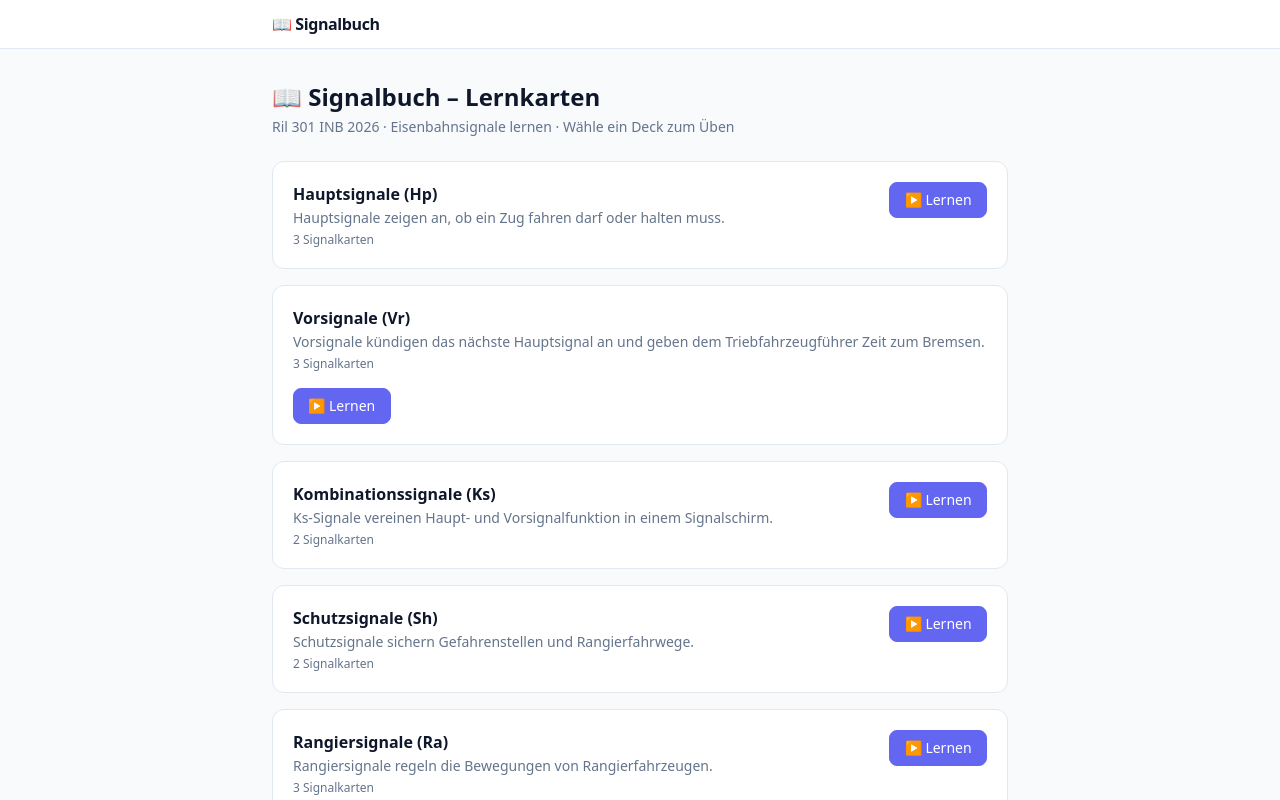
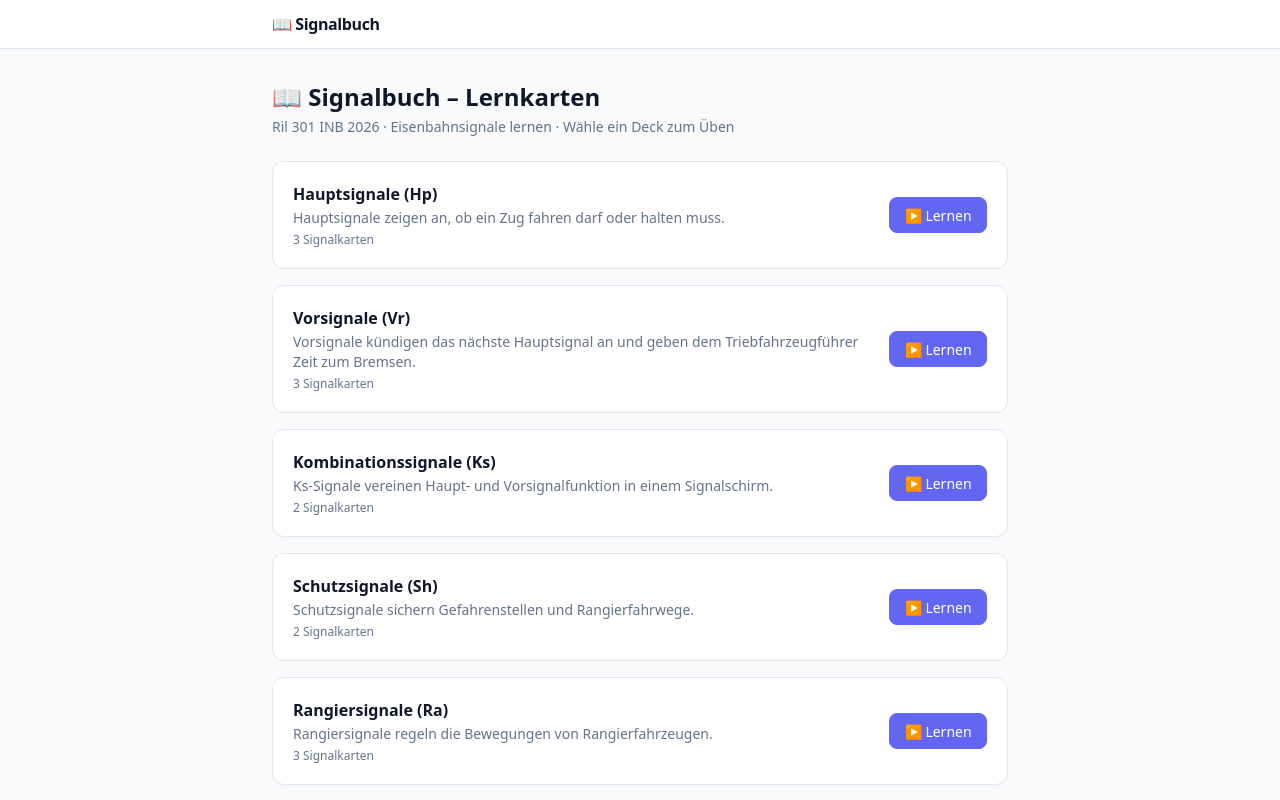
Before and after one commit to TomWkm-pixel/signalbuch-flashcards, a Next.js app: page / in a window 1280 px wide. Shown: the top 800 px of the page. Built offline with nearby package versions, Linux system fonts and the light colour scheme.

Commit message:
fix: prevent Lernen button from wrapping to new line

```diff
--- a/src/app/page.tsx
+++ b/src/app/page.tsx
@@ -35,14 +35,14 @@ export default function Home() {
 
       <ul className="space-y-4">
         {SIGNAL_DECKS.map((deck) => (
-          <li key={deck.id} className="card flex items-start justify-between gap-4 flex-wrap">
-            <div>
+          <li key={deck.id} className="card flex items-center justify-between gap-4">
+            <div className="min-w-0">
               <div className="font-semibold" style={{ color: "var(--text)" }}>{deck.name}</div>
               <div className="muted text-sm mt-0.5">{deck.description}</div>
               <div className="muted text-xs mt-1">{deck.cards.length} Signalkarte{deck.cards.length !== 1 ? "n" : ""}</div>
             </div>
             <button
-              className="btn btn-primary"
+              className="btn btn-primary flex-shrink-0"
               type="button"
               onClick={() => setStudyDeck(deck)}
               disabled={deck.cards.length === 0}
```
